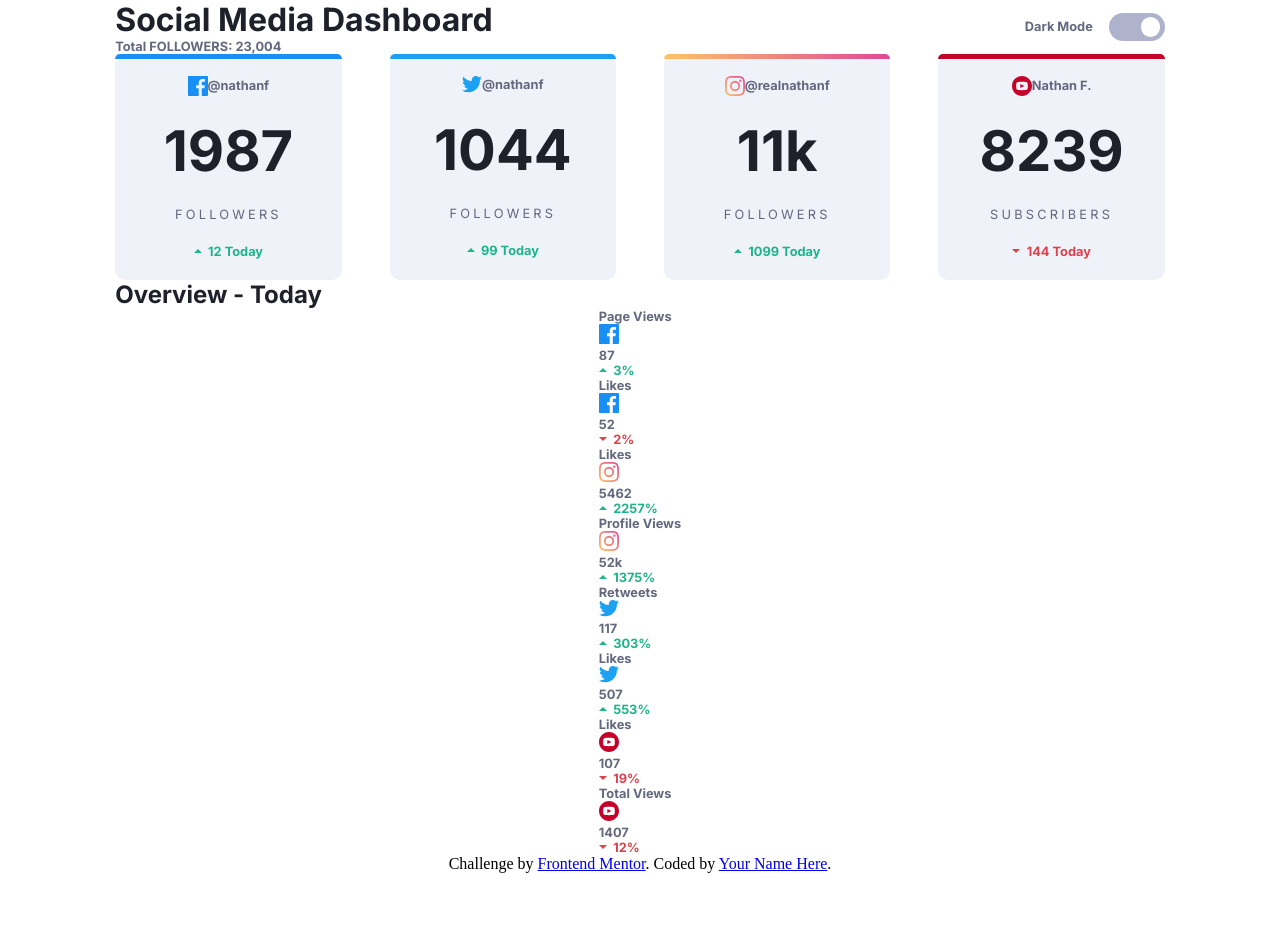
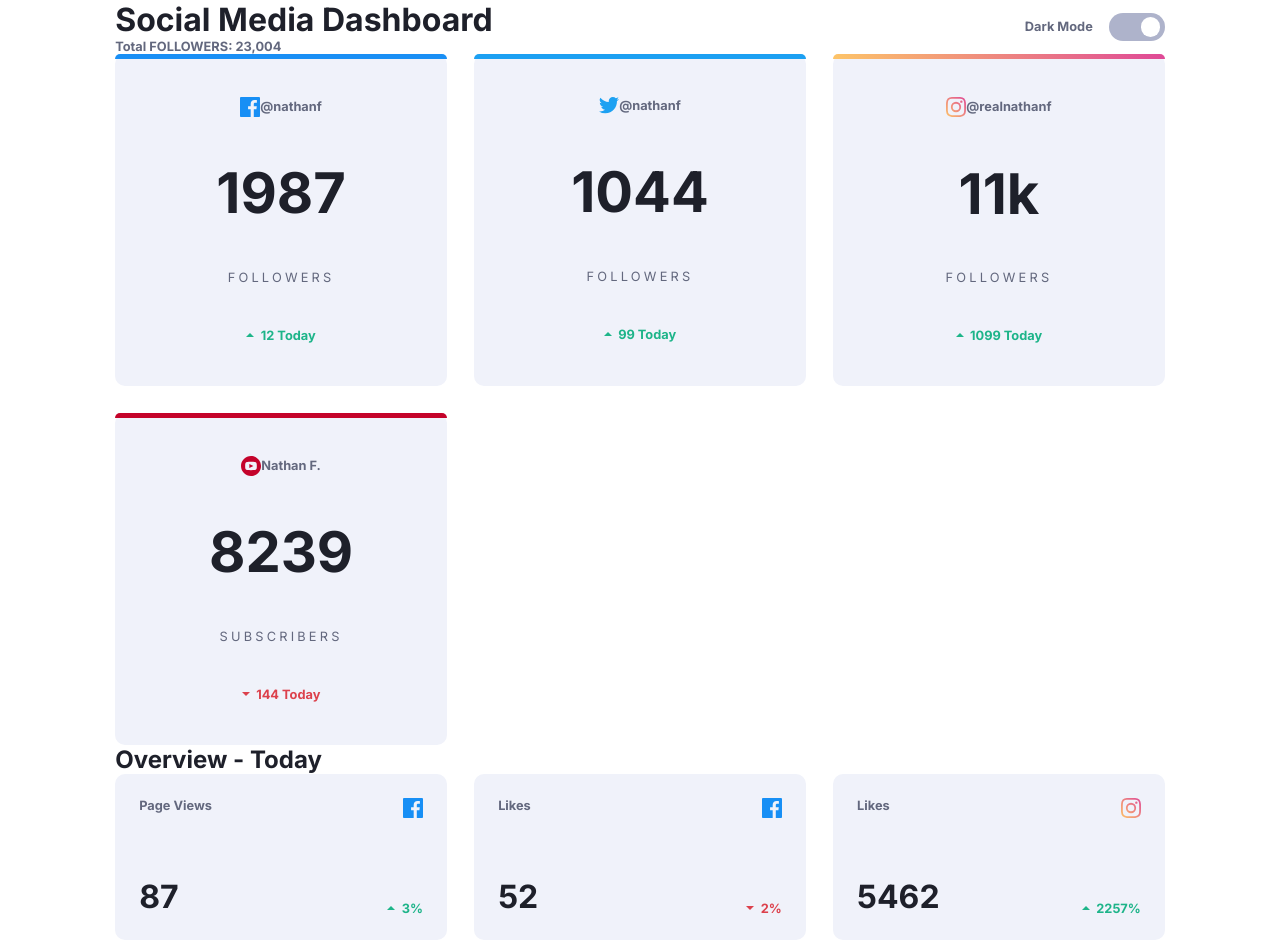
Before and after one commit to Kemystra/frontendmentor-socmed-dashboard, a plain HTML site: page index.html in a window 1280 px wide. Shown: the top 943 px of the page. Before the commit the page ends 873 px from the top, so only its background shows below. Drawn offline with nearby package versions, Linux system fonts and the light colour scheme; files that its build step writes are made by us from their sources.

Commit message:
Basic styling for overview section

```diff
--- a/index.html
+++ b/index.html
@@ -23,7 +23,7 @@
 				<button id="toggle-theme"></button>
 			</div>
 		</header>
-		<section id="main-stats">
+		<section id="main-stats" class="cards-section">
 			<div id="fb-main" class="main-card">
 				<div class="social-media-container">
 					<img src="./images/icon-facebook.svg" alt="Logo of Facebook" class="social-media-logo">
@@ -62,7 +62,7 @@
 			</div>
 		</section>
 		<h2 id="overview-title">Overview - Today</h2>
-		<section id="overview">
+		<section id="overview" class="cards-section">
 			<div class="overview-card">
 				<p class="stats-name">Page Views</p>
 				<img src="./images/icon-facebook.svg" alt="Logo of Facebook" class="social-media-logo">
--- a/src/sass/_main-stats-section.scss
+++ b/src/sass/_main-stats-section.scss
@@ -1,12 +1,4 @@
 @use 'globals' as *;
-
-#main-stats {
-	width: 100%;
-
-	display: grid;
-	grid-template-columns: repeat(auto-fit, minmax(200px, 1fr));
-	gap: 3rem;
-}
 
 .main-card {
 	aspect-ratio: 1 / 1;
--- /dev/null
+++ b/src/sass/_overview-section.scss
@@ -0,0 +1,41 @@
+@use 'globals' as *;
+
+
+.overview-card {
+	aspect-ratio: 2 / 1;
+	padding: 1.5rem;
+
+	background-color: var(--neutral-card-bg);
+	border-radius: $card-border-radius;
+
+	display: grid;
+	grid-template-columns: repeat(2, 1fr);
+
+	justify-content: center;
+	align-items: center;
+
+	:nth-child(1) {
+		margin-bottom: auto;
+		margin-right: auto
+	}
+
+	:nth-child(2) {
+		margin-bottom: auto;
+		margin-left: auto;
+	}
+
+	:nth-child(3) {
+		margin-top: auto;
+		margin-right: auto;
+	}
+
+	:nth-child(4) {
+		margin-top: auto;
+		margin-left: auto;
+	}
+}
+
+.stats-number {
+	color: var(--neutral-text-2);
+	font-size: 2rem;
+}
--- a/src/sass/main.scss
+++ b/src/sass/main.scss
@@ -2,6 +2,7 @@
 
 @use 'header-section';
 @use 'main-stats-section';
+@use 'overview-section';
 
 
 * {
@@ -42,6 +43,14 @@ h2 {
 	@include bold-font;
 }
 
+.cards-section {
+	width: 100%;
+
+	display: grid;
+	grid-template-columns: repeat(auto-fit, minmax(250px, 1fr));
+	gap: 1.7rem;
+}
+
 .diff-text::before {
 	display: inline-block;
 	transform: translateY(-20%);
```
